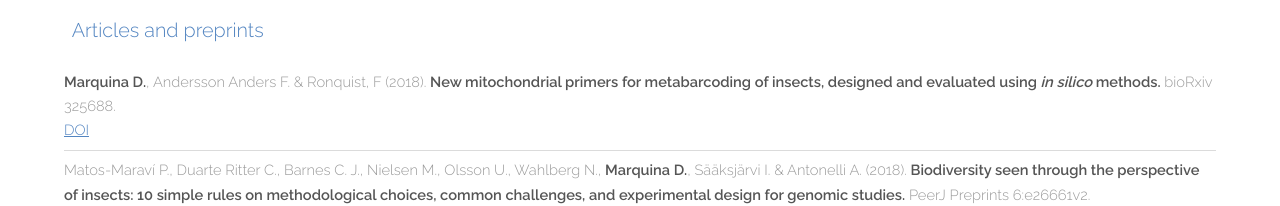
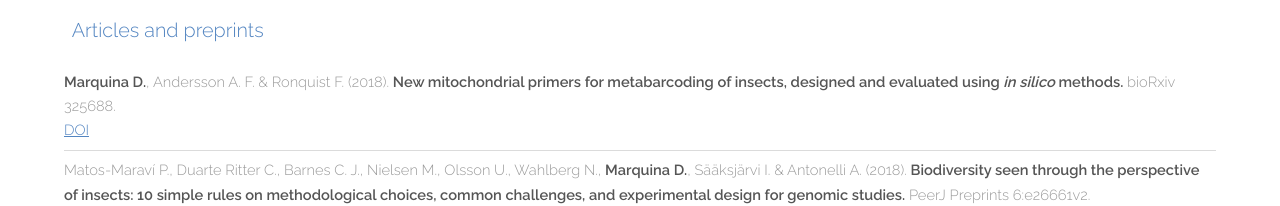
Before and after one commit to estelaydanisecasan/metagusano.github.io, a plain HTML site: page publications.html in a window 1280 px wide. Shown: the part 323-529 px from the top of the page. Drawn offline with Linux system fonts and the light colour scheme; files whose address does not match are found by name.

Commit message:
Update publications.html

```diff
--- a/publications.html
+++ b/publications.html
@@ -44,7 +44,7 @@
 			  </div>
 			  <br>
 					<ul class="alt">
-						<li><b>Marquina D.</b>, Andersson Anders F. & Ronquist, F (2018). <strong>New mitochondrial primers for metabarcoding of insects, designed and evaluated using <i>in silico</i> methods.</strong> bioRxiv 325688. <br><a href="https://doi.org/10.1101/325688">DOI</a>
+						<li><b>Marquina D.</b>, Andersson A. F. & Ronquist F. (2018). <strong>New mitochondrial primers for metabarcoding of insects, designed and evaluated using <i>in silico</i> methods.</strong> bioRxiv 325688. <br><a href="https://doi.org/10.1101/325688">DOI</a>
 						<li>Matos-Maraví P., Duarte Ritter C., Barnes C. J., Nielsen M., Olsson U., Wahlberg N., <b>Marquina D.</b>, Sääksjärvi I. & Antonelli A. (2018). <strong>Biodiversity seen through the perspective of insects: 10 simple rules on methodological choices, common challenges, and experimental design for genomic studies.</strong> PeerJ Preprints 6:e26661v2.<br><a href="https://doi.org/10.7287/peerj.preprints.26661v2">DOI</a>
 					  	<li>Aguado M. T., Noreña C., Alcaraz L, <b>Marquina D.</b>, Brusa F., Damborenea C., Almon B., Bleidorn C. & Grande C. (2017). <strong>Phylogeny of Polycladida (Platyhelminthes) based on mtDNA data.</strong> Organisms Diversity & Evolution 17(4): 767-778.<br><a href="https://doi.org/10.1007/s13127-017-0344-4">DOI</a>, <a href="publications/2017_Aguado.pdf">PDF</a></li>
 					  	<li><b>Marquina D.</b>, Aguado M. T. & Noreña C. (2015). <strong>New records of Cotylea (Polycladida, Platyhelminthes) from Lizard Island, Great Barrier Reef, Australia, with remarks on the distribution of the <i>Pseudoceros</i> Lang, 1884 and <i>Pseudobiceros</i> Faubel, 1984 species of the Indo-Pacific Marine Region.</strong> Zootaxa 4019(1): 354–377.<br><a href="http://dx.doi.org/10.11646/zootaxa.4019.1.14">DOI</a>, <a href="publications/Zootaxa_2015_Marquina.pdf">PDF</a></li>
```
